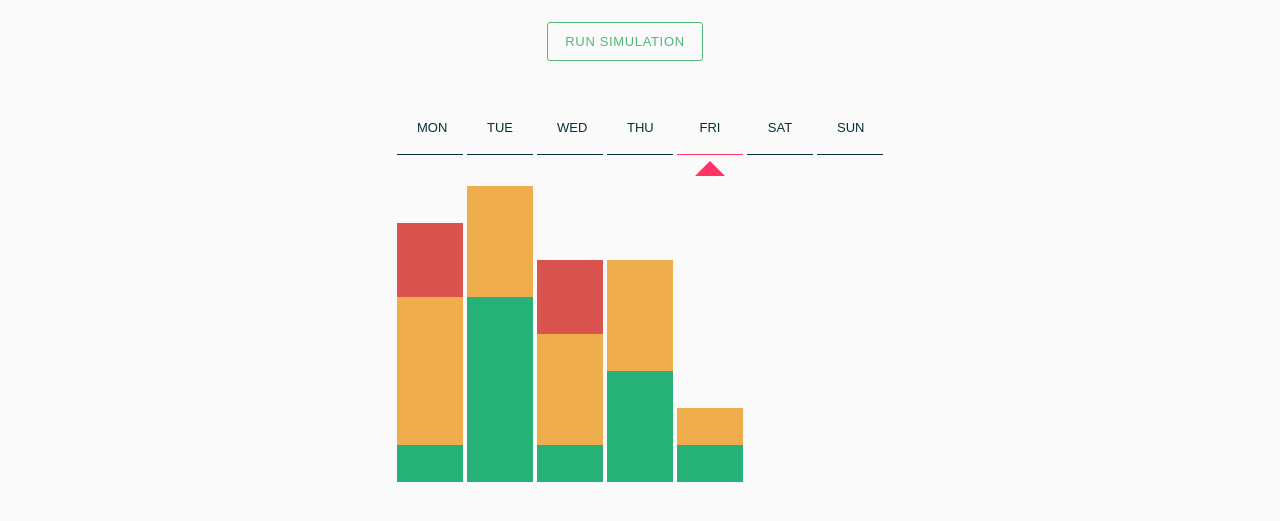
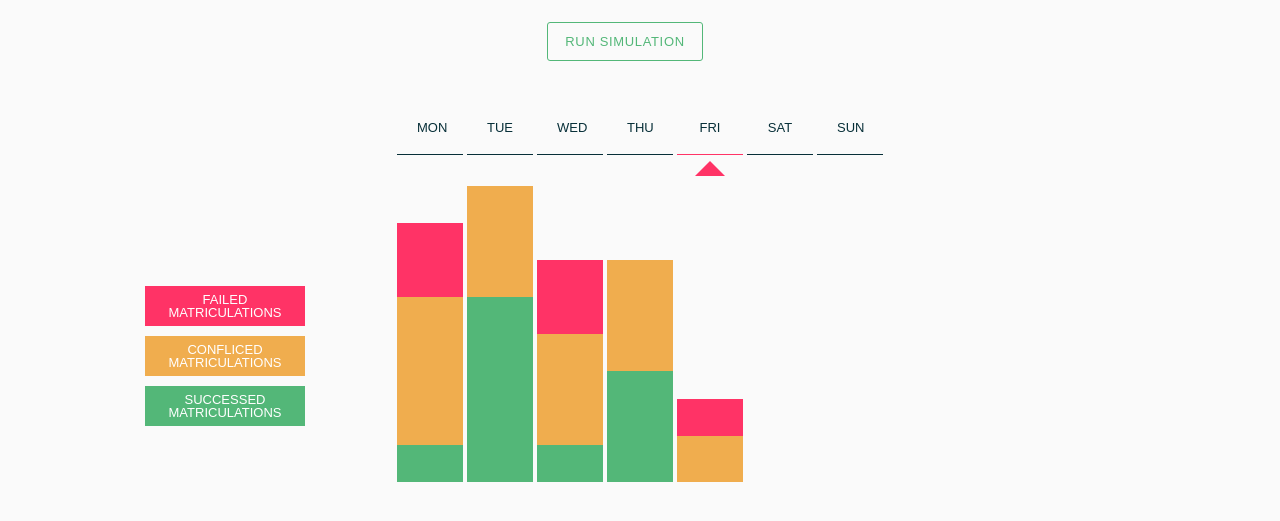
Before and after one commit to gromarion/SS-SGA-Simulation, a website: page web-ui/app/index.html at #/home in a window 1280 px wide. Shown: the part 57-578 px from the top of the page. Drawn offline with Linux system fonts and the light colour scheme.

Commit message:
added references and animations for a fake simulation

```diff
--- a/web-ui/app/home/home.html
+++ b/web-ui/app/home/home.html
@@ -10,6 +10,9 @@
                  ng-class="{selected: selected === day.title}">{{day.title}}</div>
         </div>
         <div class="students-graph">
+            <div class="matriculation-success-reference">Successed matriculations</div>
+            <div class="matriculation-fail-reference">Failed matriculations</div>
+            <div class="matriculation-conflict-reference">Confliced matriculations</div>
             <div ng-repeat="day in snapshot.days"
                  class="students-per-day">
                  <div ng-attr-id="{{'#' + day.title + '-fail'}}" class="matriculation-fail"></div>
--- a/web-ui/app/home/homeCtrl.js
+++ b/web-ui/app/home/homeCtrl.js
@@ -2,7 +2,7 @@
 
 angular.module('sgaSimulator.controllers')
 
-.controller('HomeCtrl', ['$scope', '$state', '$timeout', function($scope, $state, $timeout) {
+.controller('HomeCtrl', ['$scope', '$state', '$timeout', '$interval', function($scope, $state, $timeout, $interval) {
 
     var maxPx = jQuery(document.getElementsByClassName('students-graph')[0]).height();
 
@@ -65,8 +65,8 @@ angular.module('sgaSimulator.controllers')
       },
       {
         title: 'FRI',
-        matriculationSuccess: 1,
-        matriculationConflict: 1,
+        matriculationSuccess: 0,
+        matriculationConflict: 0,
         matriculationFail: 0
       },
       {
@@ -85,7 +85,24 @@ angular.module('sgaSimulator.controllers')
 
     $scope.selected = 'FRI';
 
+    // Used for faking the simulation :D TODO: DELETE
+    $scope.addStudent = function() {
+        var random = Math.random();
+        if (random < 0.33) {
+          $scope.snapshot.days[4].matriculationSuccess ++;
+        } else if (random < 0.66){
+          $scope.snapshot.days[4].matriculationConflict ++;
+        } else {
+          $scope.snapshot.days[4].matriculationFail ++;
+        }
+
+        $scope.updateMatriculationGraph($scope.snapshot);
+    };
+
     $timeout(function() {
       $scope.updateMatriculationGraph($scope.snapshot);
+
+      // Used for faking the simulation :D TODO: DELETE
+      $interval($scope.addStudent, 1000, 8);
     }, 2000);
 }]);
--- a/web-ui/app/styles/less/app.less
+++ b/web-ui/app/styles/less/app.less
@@ -1,7 +1,8 @@
 @green: #53b778;
 @lightGrey: #FAFAFA;
 @darkBlue: #072F38;
-@red:#f36;
+@red: #f36;
+@yellow: #F0AD4E;
 
 @backgroundColor: @lightGrey;
 @headerBackgroundColor: @darkBlue;
--- a/web-ui/app/styles/less/simulator.less
+++ b/web-ui/app/styles/less/simulator.less
@@ -58,6 +58,47 @@
     height: @max-height;
     width: 100%;
 
+    @reference-top-base: 130px;
+    @reference-left-base: -250px;
+
+    @margin-reference-top: 10px;
+
+    @reference-width: 160px;
+    @reference-height: 40px;
+
+    .matriculation-fail-reference {
+      background-color: @red;
+      color: white;
+       position: absolute;
+       top: @reference-top-base;
+       left: @reference-left-base;
+       width: @reference-width;
+       height: @reference-height;
+       padding-top: 7px;
+    }
+
+    .matriculation-conflict-reference {
+      background-color: @yellow;
+      color: white;
+       position: absolute;
+       top: @reference-top-base + @margin-reference-top + @reference-height;
+       left: @reference-left-base;
+       width: @reference-width;
+       height: @reference-height;
+       padding-top: 7px;
+    }
+
+    .matriculation-success-reference {
+      background-color: @green;
+      color: white;
+       position: absolute;
+       top: @reference-top-base + 2* @margin-reference-top + 2* @reference-height;
+       left: @reference-left-base;
+       width: @reference-width;
+       height: @reference-height;
+       padding-top: 7px;
+    }
+
     .students-per-day {
 
       margin-left: 2px;
@@ -65,16 +106,30 @@
       width: @totalWidth / 7 - 4px;
       display: inline-block;
 
+      @animation-time: 300ms;
+
       .matriculation-fail {
-        background-color: #D9534F;
+        -webkit-transition:width @animation-time ease-in-out, height @animation-time ease-in-out;
+        -moz-transition:width @animation-time ease-in-out, height @animation-time ease-in-out;
+        -o-transition:width @animation-time ease-in-out, height @animation-time ease-in-out;
+        transition:width @animation-time ease-in-out, height @animation-time ease-in-out;
+        background-color: @red; //#D9534F
       }
 
       .matriculation-success {
-        background-color: #26B178;
+        -webkit-transition:width @animation-time ease-in-out, height @animation-time ease-in-out;
+        -moz-transition:width @animation-time ease-in-out, height @animation-time ease-in-out;
+        -o-transition:width @animation-time ease-in-out, height @animation-time ease-in-out;
+        transition:width @animation-time ease-in-out, height @animation-time ease-in-out;
+        background-color: @green; //#26B178
       }
 
       .matriculation-conflict {
-        background-color: #F0AD4E;
+        -webkit-transition:width @animation-time ease-in-out, height @animation-time ease-in-out;
+        -moz-transition:width @animation-time ease-in-out, height @animation-time ease-in-out;
+        -o-transition:width @animation-time ease-in-out, height @animation-time ease-in-out;
+        transition:width @animation-time ease-in-out, height @animation-time ease-in-out;
+        background-color: @yellow;
       }
     }
   }
```
Also changed, not shown: web-ui/app/styles/css/app.css.
